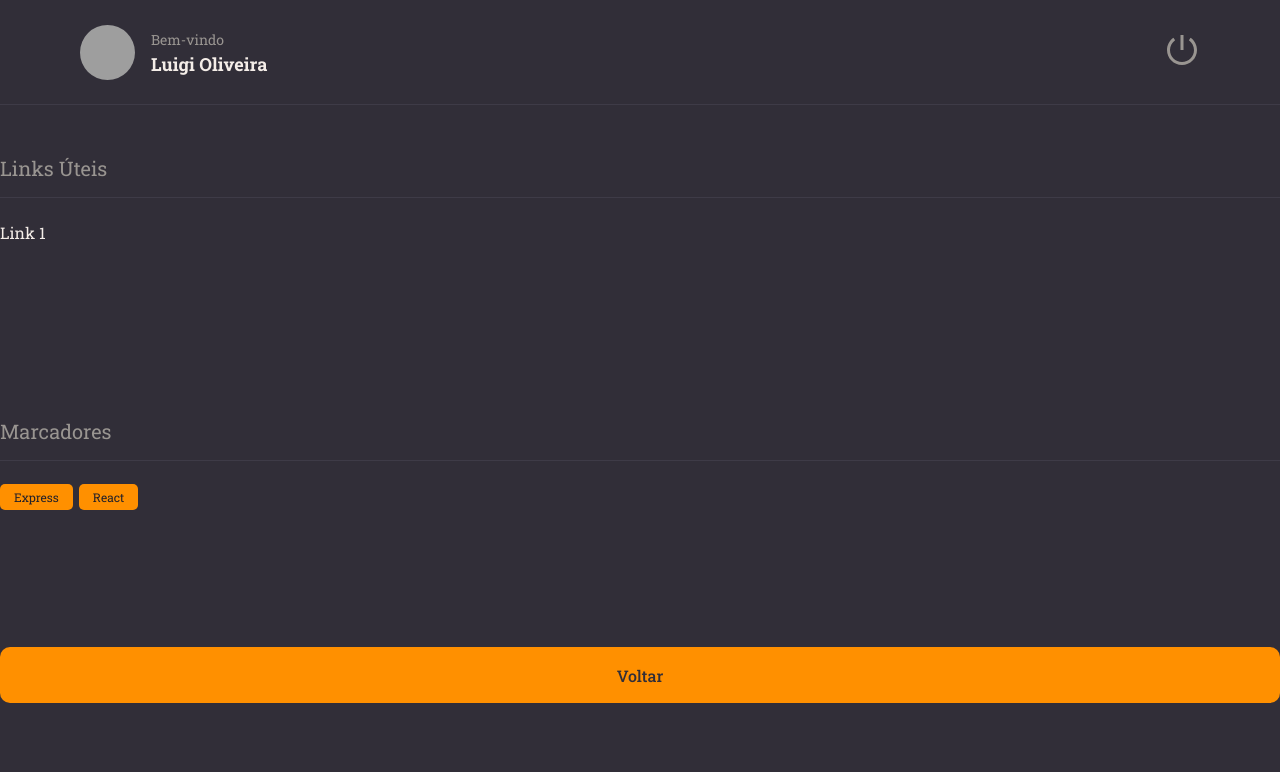
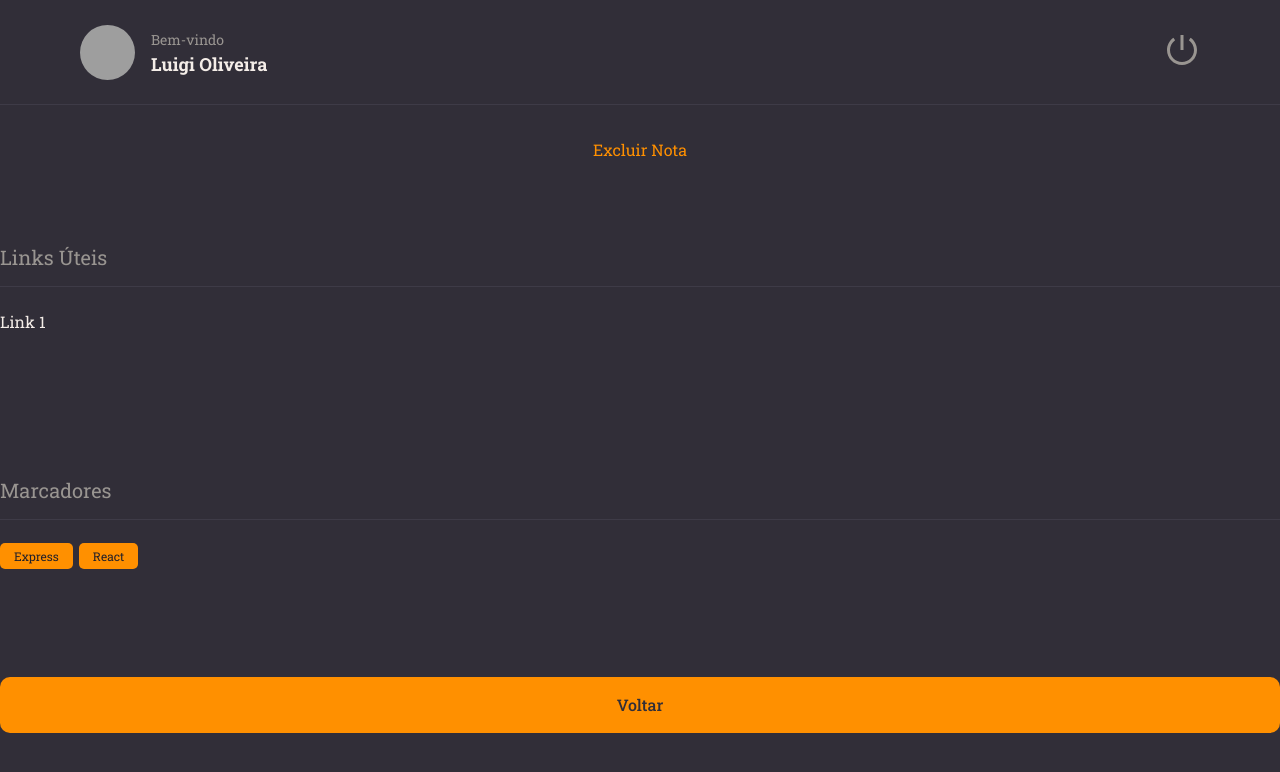
Before and after one commit to LuigiEBO/Rocket-Notes, a React (Vite) app: page / in a window 1280 px wide. Shown: the top 772 px of the page. Built offline with nearby package versions, Linux system fonts and the light colour scheme; grey boxes are pictures that could not be loaded.

Commit message:
ButtonText

```diff
--- /dev/null
+++ b/src/components/ButtonText/index.jsx
@@ -0,0 +1,12 @@
+import {Container} from './styles'
+
+export function ButtonText({title, ...rest}) {
+  return (
+    <Container
+      type="button"
+      {...rest}
+    >
+      {title}
+    </Container>
+  )
+}
--- /dev/null
+++ b/src/components/ButtonText/styles.js
@@ -0,0 +1,8 @@
+import styled from 'styled-components'
+
+export const Container = styled.button`
+  background: none;
+  border: none;
+  color: ${({theme}) => theme.COLORS.ORANGE};
+  font-size: 16px;
+`
--- a/src/pages/Details/index.jsx
+++ b/src/pages/Details/index.jsx
@@ -3,11 +3,13 @@
 import { Header } from "../../components/header"
 import { Button } from "../../components/Button"
 import { Section } from "../../components/Section"
+import { ButtonText } from "../../components/ButtonText"
 import { Tag } from "../../components/Tags"
 export function Details() {
   return (
     <Container>
       <Header />
+      <ButtonText title="Excluir Nota"/>
       <Section title="Links Úteis">
         <Links>
           <li>
```
